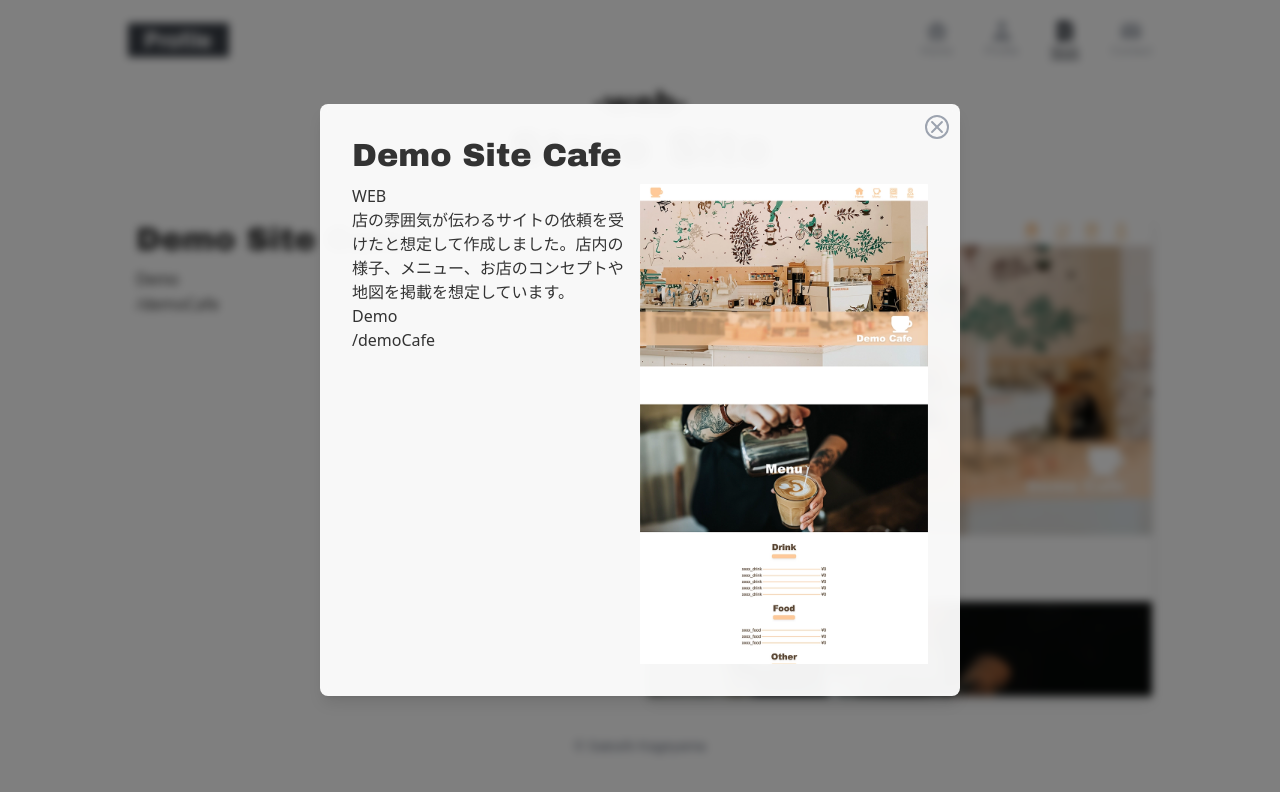
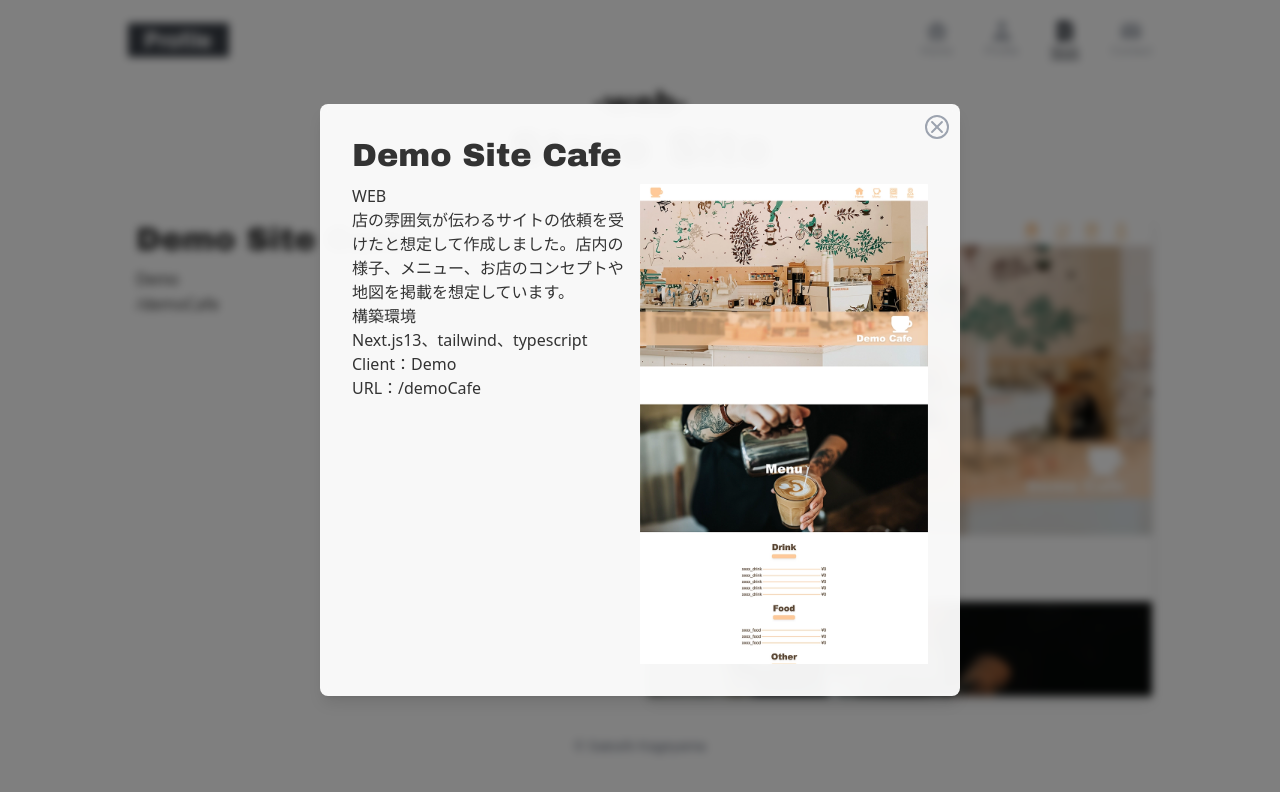
Before and after one commit to 12kagetti12/profile, a Next.js app: page /web in a window 1280 px wide. Both pictures are taken after a click on the picture 900 px from the left and 456 px from the top of the page. Shown: the top 792 px of the page. Built offline with nearby package versions, Linux system fonts and the light colour scheme.

Commit message:
📝 Fix modal text and add url link

```diff
--- a/src/components/ModalCard/webModalCard.tsx
+++ b/src/components/ModalCard/webModalCard.tsx
@@ -2,6 +2,7 @@
 
 /* eslint-disable @next/next/no-img-element */
 import { ModalProps } from "@/types/portfolioTypes";
+import Link from "next/link";
 
 const WebModalCard: React.FC<ModalProps> = ({
   occupation,
@@ -32,10 +33,20 @@ const WebModalCard: React.FC<ModalProps> = ({
       <h2 className="pb-2 leading-10">{media}</h2>
       <div className="flex h-fit max-h-[50vh] flex-col overflow-y-scroll sm:max-h-[60vh] sm:w-full sm:flex-row">
         <ul className="mb-2 h-full w-auto snap-mandatory sm:h-auto sm:w-1/2 sm:pr-4">
-          <li className="">{occupation}</li>
-          <li className="">{text}</li>
-          <li className="">{client}</li>
-          <li className="break-all">{url}</li>
+          <li className="whitespace-pre-wrap">{occupation}</li>
+          <li className="whitespace-pre-wrap">{text}</li>
+          <li className="whitespace-pre-wrap">Client：{client}</li>
+          <li className="break-all">
+            URL：
+            <Link
+              href={url}
+              target="_blank"
+              rel="noopener noreferrer"
+              className="break-all hover:text-gray-500"
+            >
+              {url}
+            </Link>
+          </li>
         </ul>
         <div className="aspect-auto h-full w-full sm:h-fit sm:w-1/2 sm:overflow-y-scroll">
           <img
--- a/src/pages/web.tsx
+++ b/src/pages/web.tsx
@@ -21,7 +21,7 @@ const webJobs: JobProperties[] = [
     media: "Demo Site Cafe",
     imgSrc: "/webThumbnailDemoCafe_md.webp",
     client: "Demo",
-    text: "店の雰囲気が伝わるサイトの依頼を受けたと想定して作成しました。店内の様子、メニュー、お店のコンセプトや地図を掲載を想定しています。",
+    text: `店の雰囲気が伝わるサイトの依頼を受けたと想定して作成しました。店内の様子、メニュー、お店のコンセプトや地図を掲載を想定しています。\n構築環境\nNext.js13、tailwind、typescript`,
     url: "/demoCafe",
   },
 ];
```
